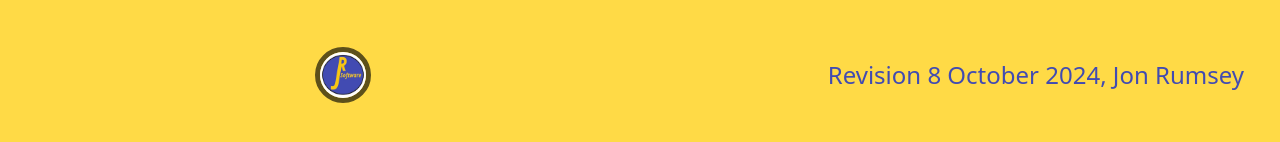
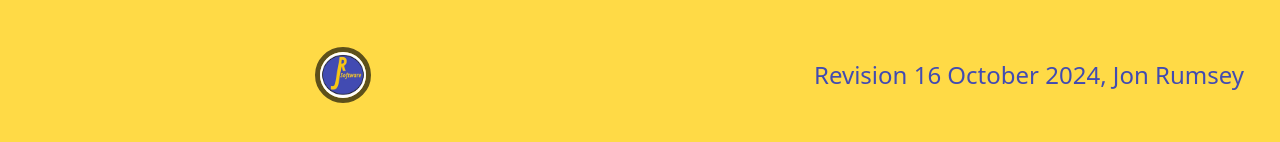
Before and after one commit to nojronatron/portfolio, a React (Vite) app: page /about in a window 1280 px wide. Shown: the part 1563-1705 px from the top of the page. Built offline with nearby package versions, Linux system fonts and the light colour scheme; some icons are missing.

Commit message:
increment revision date

```diff
--- a/src/components/Footer.jsx
+++ b/src/components/Footer.jsx
@@ -2,7 +2,7 @@ import PropTypes from 'prop-types';
 import { Icon } from '@iconify/react';
 
 export default function Footer({ sharedBasicInfo }) {
-  const revision = '8 October 2024';
+  const revision = '16 October 2024';
 
   if (sharedBasicInfo) {
     var networks = sharedBasicInfo.social.map(function (network) {
```
